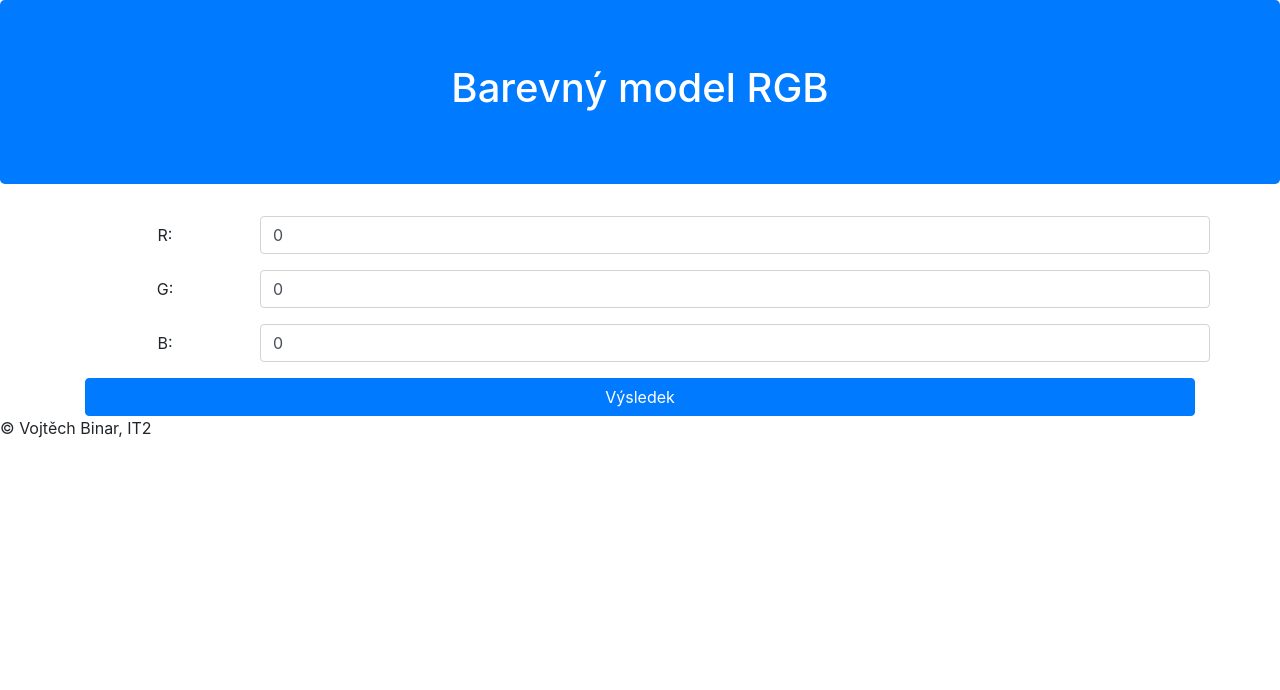
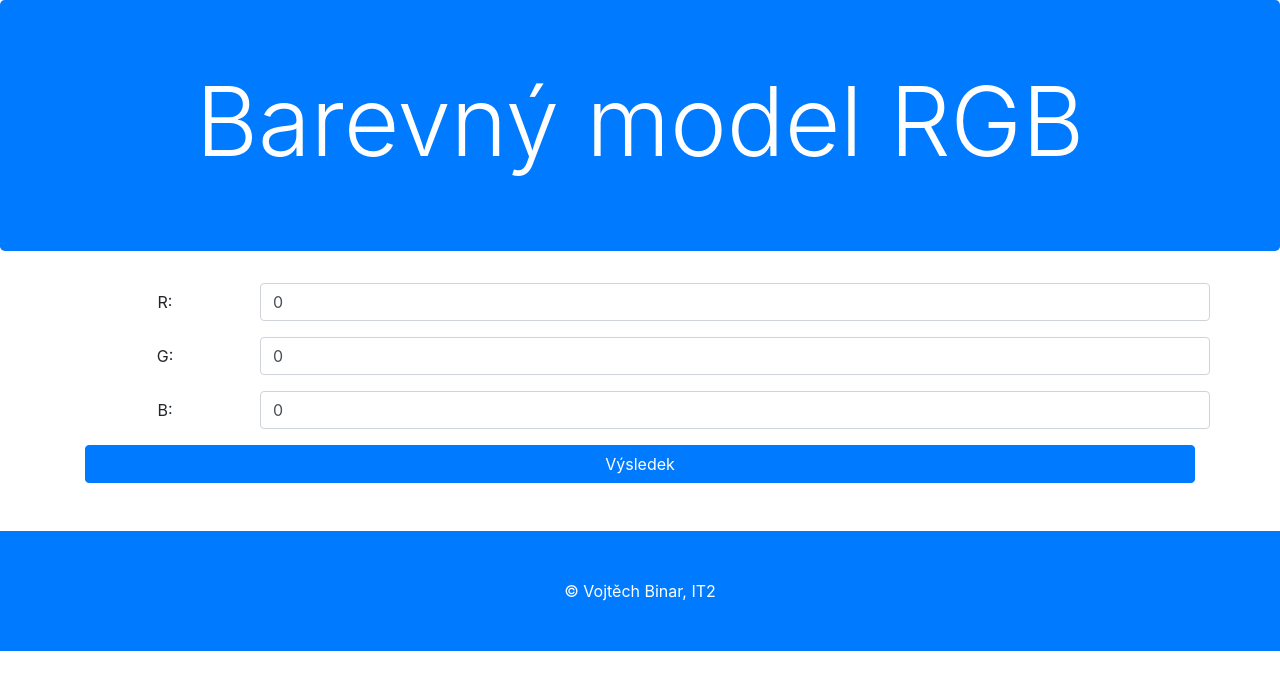
Before and after one commit to Exanys/RGB, a plain HTML site: page index.html in a window 1280 px wide. Drawn offline with nearby package versions, Linux system fonts and the light colour scheme.

Commit message:
konecny vysledek

```diff
--- a/index.html
+++ b/index.html
@@ -11,7 +11,7 @@
   </head>
   <body>
       <header class="jumbotron bg-primary text-white text-center">
-          <h1>Barevný model RGB</h1>
+          <h1 class="display-1">Barevný model RGB</h1>
       </header>
       <main class="container">
             <form>
@@ -29,10 +29,10 @@
                 </div>
             </form>
             <button class="btn btn-primary col-12" id="btn">Výsledek</button>
-            <div class="text-center color-black" id="vystup">
+            <div class="text-center color-black display-4 mt-4" id="vystup">
             </div>
       </main>
-      <footer class="footer">&copy; Vojtěch Binar, IT2</footer>
+      <footer class="page-footer font-small text-white text-center bg-primary mt-5 p-5">&copy; Vojtěch Binar, IT2</footer>
     <!-- Optional JavaScript -->
     <!-- jQuery first, then Popper.js, then Bootstrap JS -->
     <script src="https://code.jquery.com/jquery-3.3.1.slim.min.js" integrity="sha384-q8i/X+965DzO0rT7abK41JStQIAqVgRVzpbzo5smXKp4YfRvH+8abtTE1Pi6jizo" crossorigin="anonymous"></script>
```
